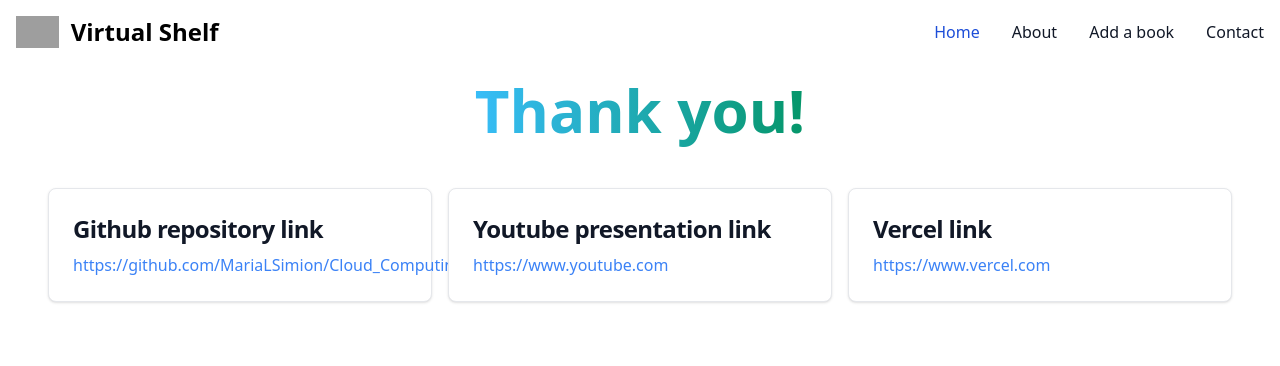
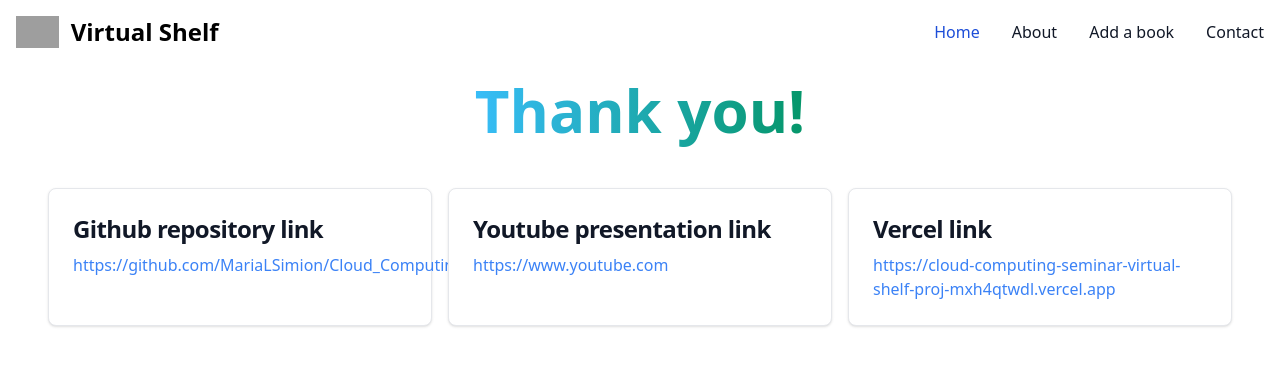
Before and after one commit to MariaLSimion/Cloud_Computing_Seminar, a Next.js app: page /contact in a window 1280 px wide. Shown: the top 366 px of the page. Built offline with nearby package versions, Linux system fonts and the light colour scheme; grey boxes are pictures that could not be loaded.

Commit message:
added vercel link in contact page

```diff
--- a/pages/contact.jsx
+++ b/pages/contact.jsx
@@ -53,7 +53,7 @@ const Contact = () => {
   </div>
   <div href="#" className="block max-w-sm p-6 bg-white border border-gray-200 rounded-lg shadow hover:bg-gray-100 dark:bg-gray-800 dark:border-gray-700 dark:hover:bg-gray-700">
     <h5 className="mb-2 text-2xl font-bold tracking-tight text-gray-900 dark:text-white">Vercel link</h5>
-    <a href="https://cloud-computing-simion-maria-virtual-shelf-emlwsxlhe.vercel.app" className="font-normal text-blue-500 hover:underline dark:text-gray-400">https://www.vercel.com</a>
+    <a href="https://cloud-computing-seminar-virtual-shelf-proj-mxh4qtwdl.vercel.app" className="font-normal text-blue-500 hover:underline dark:text-gray-400">https://cloud-computing-seminar-virtual-shelf-proj-mxh4qtwdl.vercel.app</a>
   </div>
 </div>
 
```
